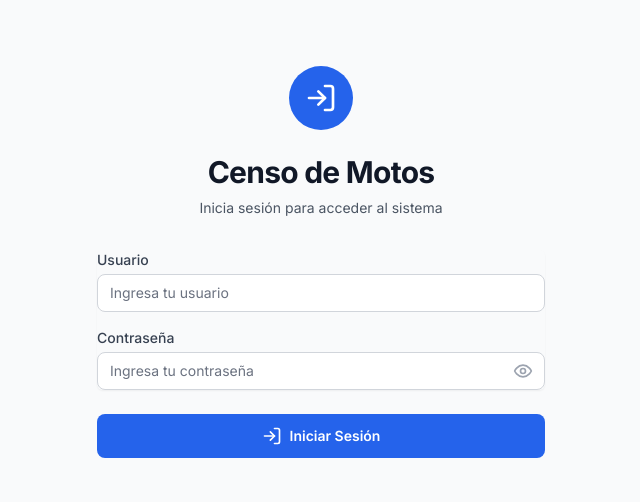
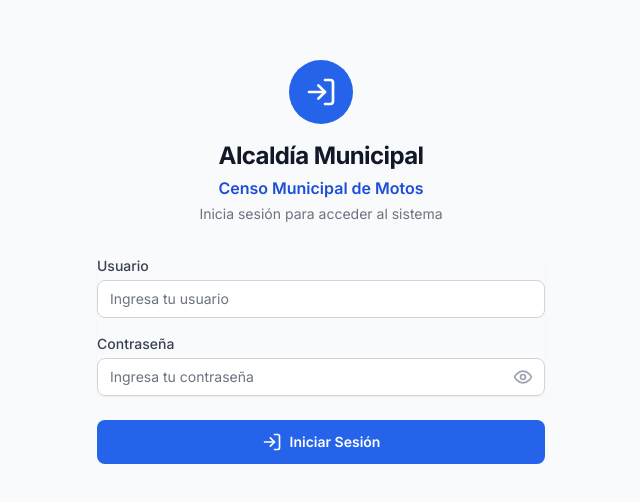
Before and after one commit to Joserafa20/CENSO-MOTOS, a Next.js app in the folder apps/frontend/: page /login in a window 1280 px wide. Shown: the part 138-640 px from the top of the page, without its empty margins (319-959 px from the left). Built offline with nearby package versions, Linux system fonts and the light colour scheme; no server answers.

Commit message:
feat: show alcaldia logo and name on login page from settings

```diff
--- a/apps/frontend/src/app/login/page.tsx
+++ b/apps/frontend/src/app/login/page.tsx
@@ -1,6 +1,6 @@
 'use client';
 
-import { useState } from 'react';
+import { useEffect, useState } from 'react';
 import { useRouter } from 'next/navigation';
 import { useForm } from 'react-hook-form';
 import { zodResolver } from '@hookform/resolvers/zod';
@@ -10,6 +10,7 @@ import { Loader2, LogIn, Eye, EyeOff } from 'lucide-react';
 
 import { useAuthStore } from '../../stores/auth-store';
 import AuthWrapper from '../components/auth-wrapper';
+import { settingsApi } from '@/lib/api-client';
 
 const loginSchema = z.object({
   username: z.string().min(1, 'El nombre de usuario es requerido'),
@@ -22,6 +23,15 @@ function LoginPage() {
   const router = useRouter();
   const { login, isLoading } = useAuthStore();
   const [showPassword, setShowPassword] = useState(false);
+  const [logoUrl, setLogoUrl] = useState<string | null>(null);
+  const [alcaldiaNombre, setAlcaldiaNombre] = useState('Alcaldía Municipal');
+
+  useEffect(() => {
+    settingsApi.get().then((res) => {
+      if (res.data?.logoUrl) setLogoUrl(res.data.logoUrl);
+      if (res.data?.nombre) setAlcaldiaNombre(res.data.nombre);
+    }).catch(() => {});
+  }, []);
 
   const {
     register,
@@ -45,14 +55,28 @@ function LoginPage() {
 
   return (
     <div className="text-center">
-      <div className="mx-auto h-16 w-16 rounded-full bg-primary-600 flex items-center justify-center">
-        <LogIn className="h-8 w-8 text-white" />
+      <div className="mx-auto flex items-center justify-center">
+        {logoUrl ? (
+          // eslint-disable-next-line @next/next/no-img-element
+          <img
+            src={logoUrl}
+            alt="Escudo de la Alcaldía"
+            className="h-24 w-24 object-contain"
+          />
+        ) : (
+          <div className="h-16 w-16 rounded-full bg-primary-600 flex items-center justify-center">
+            <LogIn className="h-8 w-8 text-white" />
+          </div>
+        )}
       </div>
 
-      <h2 className="mt-6 text-3xl font-bold tracking-tight text-gray-900 dark:text-white">
-        Censo de Motos
+      <h2 className="mt-4 text-2xl font-bold tracking-tight text-gray-900 dark:text-white">
+        {alcaldiaNombre}
       </h2>
-      <p className="mt-2 text-sm text-gray-600 dark:text-gray-400">
+      <p className="mt-1 text-base font-semibold text-blue-700 dark:text-blue-400">
+        Censo Municipal de Motos
+      </p>
+      <p className="mt-1 text-sm text-gray-500 dark:text-gray-400">
         Inicia sesión para acceder al sistema
       </p>
 
```
